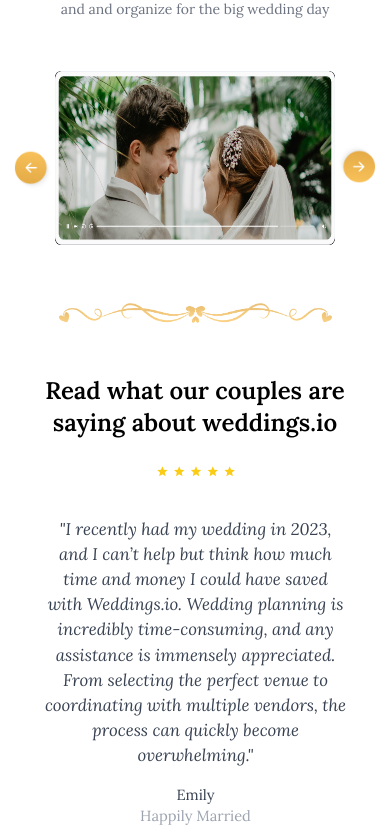
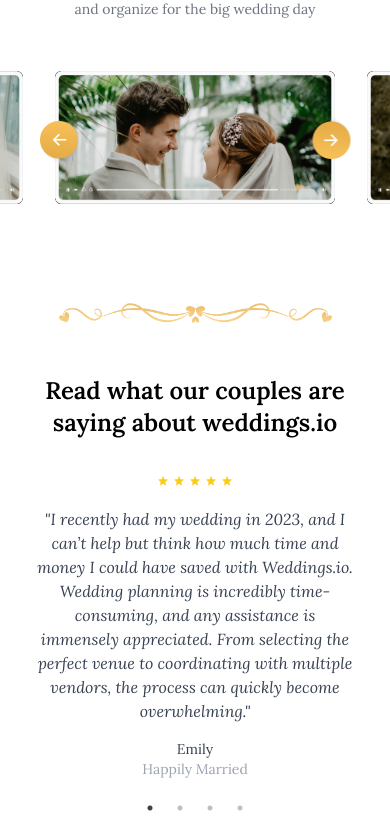
Before and after one commit to Parth-Patadiya/WeddingsIO, a React (Create React App) app: page / in a window 390 px wide. Shown: the part 945-1784 px from the top of the page. Built offline with nearby package versions, Linux system fonts and the light colour scheme.

Commit message:
Updated caraousal infinite

```diff
--- a/package.json
+++ b/package.json
@@ -16,6 +16,8 @@
     "react-router-dom": "^6.25.1",
     "react-router-hash-link": "^2.4.3",
     "react-scripts": "5.0.1",
+    "react-slick": "^0.30.2",
+    "slick-carousel": "^1.8.1",
     "web-vitals": "^2.1.4"
   },
   "scripts": {
--- a/src/components/FeedBackCarousel.js
+++ b/src/components/FeedBackCarousel.js
@@ -1,4 +1,5 @@
-import React, { useEffect, useRef, useState } from 'react';
+import React from 'react';
+import Slider from 'react-slick';
 
 const FeedBackCarousel = () => {
   const testimonials = [
@@ -8,57 +9,21 @@ const FeedBackCarousel = () => {
     { id: 4, name: "Vannly", company: "Happily Married", text: "Paul is obsessed with AI anything. This is very cool. I would have loved a tool that helped with finding vendors. I’ll mention this in the review. Authenticity and reliability are such hard things to find too", rating: 4 },
   ];
 
-  const [currentIndex, setCurrentIndex] = useState(1); // Start from the first real slide
-  const totalSlides = testimonials.length;
-  const slides = [
-    testimonials[totalSlides - 1], // Clone of last slide
-    ...testimonials,
-    testimonials[0], // Clone of first slide
-  ];
-
-  const slideRef = useRef(null);
-  const slideIntervalRef = useRef(null);
-  const [isTransitioning, setIsTransitioning] = useState(false);
-
-  const handleNext = () => {
-    if (isTransitioning) return;
-    setIsTransitioning(true);
-    setCurrentIndex((prevIndex) => (prevIndex + 1) % slides.length);
+  const settings = {
+    dots: true,
+    infinite: true,
+    speed: 500,
+    slidesToShow: 1,
+    slidesToScroll: 1,
+    autoplay: true,
+    autoplaySpeed: 10000,
+    arrows: true,
+    appendDots: dots => (
+      <div style={{ position: 'absolute', bottom: '1px', left: '50%', transform: 'translateX(-50%)' }}>
+        <ul style={{ margin: '0px' }}> {dots} </ul>
+      </div>
+    ),
   };
-
-  const handlePrev = () => {
-    if (isTransitioning) return;
-    setIsTransitioning(true);
-    setCurrentIndex((prevIndex) => (prevIndex - 1 + slides.length) % slides.length);
-  };
-
-  useEffect(() => {
-    slideIntervalRef.current = setInterval(() => {
-      handleNext();
-    }, 10000); // Change slide every 10 seconds
-
-    return () => {
-      if (slideIntervalRef.current) {
-        clearInterval(slideIntervalRef.current);
-      }
-    };
-  }, [totalSlides]);
-
-  useEffect(() => {
-    const handleTransitionEnd = () => {
-      if (currentIndex === 0) {
-        setCurrentIndex(totalSlides); // Jump to last real slide instantly
-      } else if (currentIndex === slides.length - 1) {
-        setCurrentIndex(1); // Jump to first real slide instantly
-      }
-      setIsTransitioning(false);
-    };
-
-    slideRef.current.addEventListener('transitionend', handleTransitionEnd);
-    return () => {
-      slideRef.current.removeEventListener('transitionend', handleTransitionEnd);
-    };
-  }, [currentIndex, slides.length]);
 
   return (
     <div className='sm:w-full w-[90%] max-w-2xl xl:max-w-6xl xl:mt-4 mx-auto'>
@@ -66,23 +31,10 @@ const FeedBackCarousel = () => {
         Read what our couples are saying about weddings.io
       </h1>
       <div className="relative w-full overflow-hidden">
-        <div className="relative mb-5 w-full flex items-center">
-          <div
-            className={`flex w-full transition-transform duration-500 ease-in-out ${isTransitioning ? '' : 'transition-none'}`}
-            style={{ transform: `translateX(-${currentIndex * 100}%)` }}
-            ref={slideRef}
-          >
-            {slides.map((testimonial, index) => (
-              <div
-                key={testimonial.id}
-                className="flex-shrink-0 w-full px-4 transition-transform duration-1000 ease-in-out"
-                style={{
-                  opacity: index === currentIndex ? 1 : 0.5,
-                  transform: index === currentIndex ? 'scale(1.05)' : 'scale(0.95)',
-                }}
-              >
-                <div className="flex w-full flex-col items-center justify-center sm:p-6 p-4 bg-white rounded-lg">
-                  <div className="flex items-center space-x-1 mb-5">
+        <Slider {...settings}>
+          {testimonials.map((testimonial) => (
+            <div key={testimonial.id} className="flex flex-col items-center justify-center p-4 bg-white rounded-lg">
+              <div className="flex w-full justify-center space-x-1 mb-5">
                 {[1, 2, 3, 4, 5].map((star) => (
                   <svg
                     key={star}
@@ -99,19 +51,8 @@ const FeedBackCarousel = () => {
               <p className="sm:text-lg text-sm text-gray-700 mt-4">{testimonial.name}</p>
               <p className="sm:text-lg text-sm text-gray-400">{testimonial.company}</p>
             </div>
-              </div>
           ))}
-          </div>
-        </div>
-
-        <div className="absolute bottom-4 left-1/2 transform -translate-x-1/2 flex space-x-2">
-          {testimonials.map((_, index) => (
-            <div
-              key={index}
-              className={`w-2 h-2 rounded-full ${index === (currentIndex - 1 + totalSlides) % totalSlides ? 'bg-gray-800' : 'bg-gray-400'}`}
-            />
-          ))}
-        </div>
+        </Slider>
       </div>
       <div className='flex h-15 w-full p-8 justify-center align-middle'>
         <button className="button-gradient flex p-3 px-10 rounded-full bg-light text-light-500 text-white font-semibold focus:outline-none text-sm">
--- a/src/components/Footer.js
+++ b/src/components/Footer.js
@@ -39,7 +39,7 @@ const Footer = () => {
           <div className='lg:w-[60%] w-full flex flex-col space-y-2 lg:items-start items-center'>
             <div className='flex items-center lg:mb-0 mb-4'>
               <Mail className='w-4 mr-3' />
-              <div className='lg:text-xs text-lg font-semibold'>support@wedding.io</div>
+              <div className='lg:text-xs text-lg font-semibold'>support@weddings.io</div>
             </div>
             <div className='flex items-center'>
               <Phone className='sm:w-4 w-5 h-4 mr-2' />
--- a/src/components/HaveAQuestion.js
+++ b/src/components/HaveAQuestion.js
@@ -20,7 +20,7 @@ const HaveAQuestion = () => {
         <div className='w-[65%] items-center justify-between flex flex-col sm:flex-col md:flex-col lg:flex-row'>
           <div className='flex justify-start w-fit items-center mb-2'>
             <Mail className='w-4 mr-2' />
-            <div className='text-sm'>support@wedding.io</div>
+            <div className='text-sm'>support@weddings.io</div>
           </div>
           <div className='flex justify-end w-fit mb-2'>
             <Phone className='w-4 mr-2' />
--- a/src/components/TestimonialCarousel.js
+++ b/src/components/TestimonialCarousel.js
@@ -1,9 +1,38 @@
-import React, { useEffect, useRef, useState } from 'react';
+import React from 'react';
+import Slider from 'react-slick';
+import 'slick-carousel/slick/slick.css';
+import 'slick-carousel/slick/slick-theme.css';
 import { Design, MakingW4 } from '../common/commonImport';
 import { ReactComponent as Icon } from '../assets/Images/Stars.svg';
 
 
 const TestimonialCarousel = () => {
+  const settings = {
+    dots: false,
+    infinite: true,
+    speed: 500,
+    slidesToShow: 3,
+    slidesToScroll: 1,
+    autoplay: true,
+    autoplaySpeed: 3000,
+    arrows: false,
+    responsive: [
+      {
+        breakpoint: 1024,
+        settings: {
+          slidesToShow: 2,
+        },
+      },
+      {
+        breakpoint: 600,
+        settings: {
+          slidesToShow: 1,
+        },
+      },
+    ],
+  };
+
+
   const items = [
     { id: 1, content: "This is an amazing service!", rating: 5 },
     { id: 2, content: "I had a great experience.", rating: 4 },
@@ -14,35 +43,6 @@ const TestimonialCarousel = () => {
     { id: 7, content: "Would use it again.", rating: 4 },
   ];
 
-  const [currentIndex, setCurrentIndex] = useState(0);
-  const itemsRef = useRef(null);
-
-  const totalItems = items.length;
-
-  useEffect(() => {
-    const intervalId = setInterval(() => {
-      setCurrentIndex((prevIndex) => (prevIndex + 1) % (totalItems * 2));
-    }, 4000); // Change slide every 3 seconds
-
-    return () => clearInterval(intervalId);
-  }, [totalItems]);
-
-  useEffect(() => {
-    if (itemsRef.current) {
-      const transitionDuration = currentIndex === 0 ? '0s' : '0.7s';
-      itemsRef.current.style.transition = `transform ${transitionDuration} ease-in-out`;
-      itemsRef.current.style.transform = `translateX(-${(currentIndex % totalItems) * (100 / totalItems)}%)`;
-    }
-
-    if (currentIndex === totalItems) {
-      setTimeout(() => {
-        itemsRef.current.style.transition = 'none';
-        itemsRef.current.style.transform = 'translateX(0)';
-        setCurrentIndex(0);
-      }, 700);
-    }
-  }, [currentIndex, totalItems]);
-
   return (
     <div className='flex align-middle flex-col items-center justify-center mt-10 h-full'>
       <div className='w-[80%] flex align-middle flex-col items-center justify-center'>
@@ -51,16 +51,17 @@ const TestimonialCarousel = () => {
           What Our Couples Are Saying
         </h1>
         <div className="text-sm text-gray-500 xl:text-xl mb-5">
-          Here is how wedding.io has helped create real weddings
+          Here is how weddings.io has helped create real weddings
         </div>
       </div>
 
-      <div className="relative mt-10 mb-4 w-full overflow-hidden">
+      <div className="relative mt-10 mb-4 w-full">
         <div className="hidden sm:block absolute z-10 inset-y-0 left-0 w-[500px] bg-gradient-to-r from-white via-transparent to-transparent pointer-events-none"></div>
         <div className="hidden sm:block absolute z-10 inset-y-0 right-0 w-[500px] bg-gradient-to-l from-white via-transparent to-transparent pointer-events-none"></div>
-        <div ref={itemsRef} className="flex w-fit">
+
+        <Slider {...settings}>
           {items.map((item) => (
-            <div key={item.id} className="w-[350px] m-4">
+            <div key={item.id} className="w-full px-4">
               <div className='w-full p-8 border border-gray-200 rounded-2xl flex flex-col items-center'>
                 <img className='w-[20%] ' src={MakingW4} alt='' />
                 <div className="font-bold text-md rounded-lg justify-center mb-1 mt-2">
@@ -70,28 +71,12 @@ const TestimonialCarousel = () => {
                   Happily Married in London
                 </div>
                 <div className='text-gray-500 text-xs flex mt-3 justify-center'>
-                  "Wedding.io made planning my wedding so much easier! The Al was like having a personal assistant whe knew exactly what I wanted. I couldn't have done it without them."
+                  "Wedding.io made planning my wedding so much easier! The AI was like having a personal assistant who knew exactly what I wanted. I couldn't have done it without them."
                 </div>
               </div>
             </div>
           ))}
-          {items.map((item) => (
-            <div key={item.id} className="w-[350px] m-4">
-              <div className='w-full p-8 border border-gray-200 rounded-2xl flex flex-col items-center'>
-                <img className='w-[20%] ' src={MakingW4} alt='' />
-                <div className="font-bold text-md rounded-lg justify-center mb-1 mt-2">
-                  Steven & Marry
-                </div>
-                <div className='text-gray-400 text-xs flex justify-center'>
-                  Happily Married in London
-                </div>
-                <div className='text-gray-500 text-xs flex mt-3 justify-center'>
-                  "Wedding.io made planning my wedding so much easier! The Al was like having a personal assistant whe knew exactly what I wanted. I couldn't have done it without them."
-                </div>
-              </div>
-            </div>
-          ))}
-        </div>
+        </Slider>
       </div>
       <img className='flex-col items-center justify-center w-[70%] sm:w-[50%] my-10' src={Design} alt='' />
     </div>
--- a/src/components/VideoCarousel.js
+++ b/src/components/VideoCarousel.js
@@ -1,48 +1,30 @@
-import React, { useState, useRef, useEffect } from 'react';
+import React, { useRef, useState } from 'react';
+import Slider from "react-slick";
 import { Design, NextButton, video1, video2, video3, video4 } from '../common/commonImport';
 import { ReactComponent as Icon } from '../assets/Images/Stars.svg';
+import "slick-carousel/slick/slick.css";
+import "slick-carousel/slick/slick-theme.css";
 
 const VideoCarousel = () => {
-  const [currentIndex, setCurrentIndex] = useState(1); // Start from the first real slide
-  const [isTransitioning, setIsTransitioning] = useState(false);
-  const slides = [
-    { id: 0, content: video4 },  // Clone of last slide
-    { id: 1, content: video1 },
-    { id: 2, content: video2 },
-    { id: 3, content: video3 },
-    { id: 4, content: video4 },
-    { id: 5, content: video1 },  // Clone of first slide
-  ];
+  const [currentSlide, setCurrentSlide] = useState(0);
+  const sliderRef = useRef(null);
+  const slides = [video1, video2, video3, video4];
 
-  const slideRef = useRef(null);
-
-  const handleNext = () => {
-    if (isTransitioning) return;
-    setIsTransitioning(true);
-    setCurrentIndex((prevIndex) => prevIndex + 1);
+  const settings = {
+    dots: true,
+    infinite: true,
+    speed: 500,
+    slidesToShow: 1,
+    centerMode: true,
+    centerPadding: '10%',
+    slidesToScroll: 1,
+    autoplay: false,
+    nextArrow: null,
+    prevArrow: null,
+    beforeChange: (oldIndex, newIndex) => {
+      setCurrentSlide(newIndex);
+    },
   };
-
-  const handlePrev = () => {
-    if (isTransitioning) return;
-    setIsTransitioning(true);
-    setCurrentIndex((prevIndex) => prevIndex - 1);
-  };
-
-  useEffect(() => {
-    if (currentIndex === 0) {
-      setTimeout(() => {
-        setIsTransitioning(false);
-        setCurrentIndex(slides.length - 2); // Jump to last real slide instantly
-      }, 500);
-    } else if (currentIndex === slides.length - 1) {
-      setTimeout(() => {
-        setIsTransitioning(false);
-        setCurrentIndex(1); // Jump to first real slide instantly
-      }, 500);
-    } else {
-      setTimeout(() => setIsTransitioning(false), 500); // Normal transition
-    }
-  }, [currentIndex, slides.length]);
 
   return (
     <div className='w-full flex flex-col align-middle justify-center items-center' id="AboutUs">
@@ -54,39 +36,42 @@ const VideoCarousel = () => {
         We are a one-stop-shop for couples and wedding vendors to plan, manage
       </div>
       <div className="text-sm xl:text-xl text-gray-500">
-        and and organize for the big wedding day
+        and organize for the big wedding day
       </div>
       <div className="relative w-full h-[200px] sm:h-full overflow-hidden mt-11">
       <div className="hidden sm:block absolute z-10 inset-y-0 left-0 w-[400px] bg-gradient-to-r from-white via-transparent to-transparent pointer-events-none"></div>
       <div className="absolute hidden sm:block z-10 inset-y-0 right-0 w-[400px] bg-gradient-to-l from-white via-transparent to-transparent pointer-events-none"></div>
-        <div className="flex justify-center items-center h-full">
+        <Slider {...settings} className="flex justify-center items-center h-full" ref={sliderRef}>
+          {slides.map((slide, index) => (
+            <div key={index} className="px-2 flex items-center justify-center relative">
               <div
-            className={`flex w-[80%] sm:w-2/3 transition-transform duration-500 h-full ease-in-out ${isTransitioning ? '' : 'transition-none'}`}
-            style={{ transform: `translateX(-${currentIndex * 100}%)` }}
-            ref={slideRef}
+                className={`w-full sm:h-full h-[95%] flex items-center justify-center rounded-other sm:rounded-custom sm:p-4 p-2 transition-transform duration-500 ease-in-out`}
               >
-            {slides.map((slide, index) => (
-              <div
-                key={slide.id}
-                className={`flex-shrink-0 w-full px-2`}
-                style={{
-                  opacity: index === currentIndex ? 1 : 0.5,
-                  transform: index === currentIndex ? 'scale(1)' : 'scale(0.8)'
-                }}
+                <img
+                  className="w-full h-full bg-black flex items-center justify-center rounded-other sm:rounded-custom"
+                  src={slide}
+                  alt=''
+                />
+              </div>
+              {currentSlide === index && (
+                <>
+                  <button
+                    className="absolute left-0 md:top-[52%] top-[54%]  transform -translate-y-1/2 z-10 cursor-pointer"
+                    onClick={() => sliderRef.current.slickPrev()}
                   >
-                {index === currentIndex && (
-                  <>
-                    <img className="absolute left-[-25px] transform -translate-y-1/2 w-10 sm:w-20 z-10 cursor-pointer" style={{ top: '54%' }} src={NextButton} onClick={handlePrev} alt='' />
-                    <img className="absolute right-[-25px] transform -translate-y-1/2 w-10 sm:w-20 z-10 rotate-180 cursor-pointer" style={{ top: '50%' }} src={NextButton} onClick={handleNext} alt='' />
+                    <img src={NextButton} className='md:w-full w-[50%]'  alt="Previous" />
+                  </button>
+                  <button
+                    className="absolute md:right-0 -right-[48px] top-[49%]  transform -translate-y-1/2 z-10 cursor-pointer"
+                    onClick={() => sliderRef.current.slickNext()}
+                  >
+                    <img src={NextButton} className="rotate-180 md:w-full w-[50%]" alt="Next" />
+                  </button>
                 </>
               )}
-                <div className="w-full sm:h-full h-[95%] flex items-center justify-center rounded-other sm:rounded-custom sm:p-4 p-2">
-                  <img className="w-full h-full bg-black flex items-center justify-center rounded-other sm:rounded-custom" src={slide.content} alt='' />
-                </div>
             </div>
           ))}
-          </div>
-        </div>
+        </Slider>
       </div>
       <img className='flex-col items-center justify-center w-[70%] sm:w-[50%] my-10' src={Design} alt='' />
     </div>
```
Also changed, not shown: 2 other files (tests, documents, lock files or other folders). Lines whose indentation alone changed are shown as unchanged.
